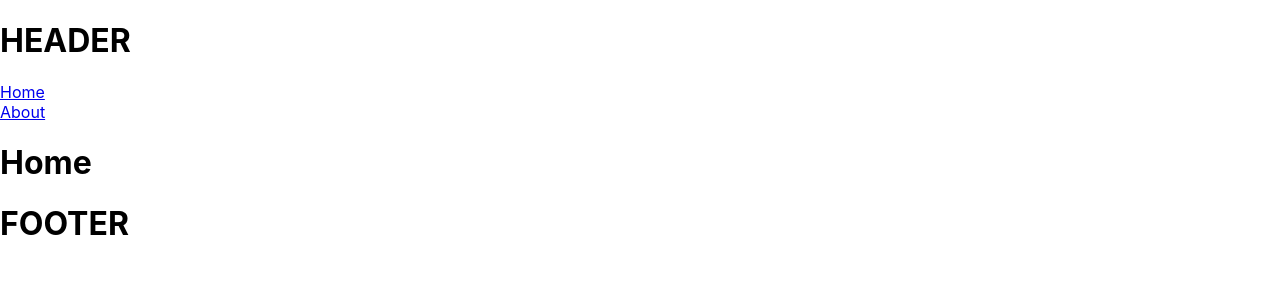
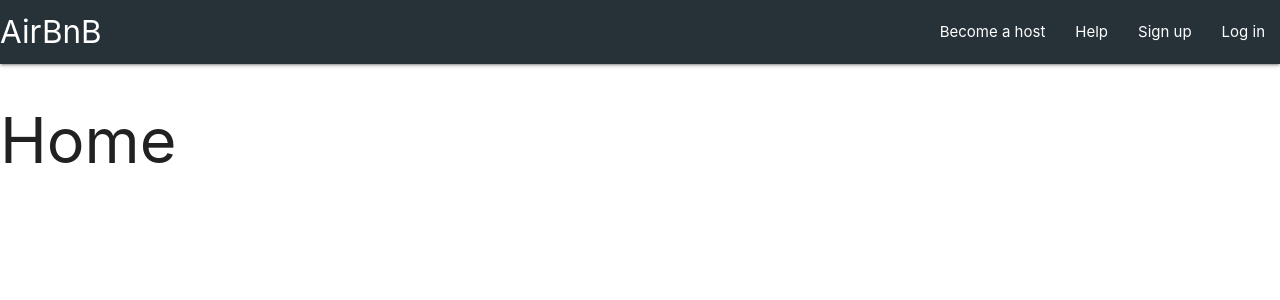
Before and after one commit to carlosmertens/learning-react-router, a React (Create React App) app: page / in a window 1280 px wide. Shown: the top 300 px of the page. Built offline with nearby package versions, Linux system fonts and the light colour scheme.

Commit message:
Clone and route Airbnb navbar

```diff
--- a/public/index.html
+++ b/public/index.html
@@ -24,6 +24,11 @@
       work correctly both with client-side routing and a non-root public URL.
       Learn how to configure a non-root public URL by running `npm run build`.
     -->
+    <!-- Compiled and minified CSS -->
+    <link
+      rel="stylesheet"
+      href="https://cdnjs.cloudflare.com/ajax/libs/materialize/1.0.0/css/materialize.min.css"
+    />
     <title>React App</title>
   </head>
   <body>
--- a/src/App.js
+++ b/src/App.js
@@ -2,20 +2,23 @@ import React from "react";
 // import logo from "./logo.svg";
 import "./App.css";
 import { BrowserRouter as Router, Route, Link } from "react-router-dom";
+import Navbar from "./navbar/Navbar";
 
 const Home = () => <h1>Home</h1>;
-const About = () => <h1>About</h1>;
+const Host = () => <h1>Host</h1>;
+const Help = () => <h1>Help</h1>;
+const SignUp = () => <h1>Sign Up</h1>;
+const Login = () => <h1>Log In</h1>;
 
 function App() {
   return (
     <Router>
-      <h1>HEADER</h1>
-      <Link to="/">Home</Link>
-      <br />
-      <Link to="/about">About</Link>
+      <Navbar />
       <Route exact path="/" component={Home} />
-      <Route path="/about" component={About} />
-      <h1>FOOTER</h1>
+      <Route exact path="/host" component={Host} />
+      <Route exact path="/help" component={Help} />
+      <Route exact path="/signup" component={SignUp} />
+      <Route exact path="/login" component={Login} />
     </Router>
   );
 }
--- /dev/null
+++ b/src/navbar/Navbar.js
@@ -0,0 +1,31 @@
+import React from "react";
+import { Link, NavLink } from "react-router-dom";
+import "./navbar.css";
+
+function Navbar(props) {
+  return (
+    <nav className="blue-grey darken-4">
+      <div className="nav-wrapper">
+        <Link to="/" className="brand-logo">
+          AirBnB
+        </Link>
+        <ul id="nav-mobile" className="right hide-on-med-and-down">
+          <li>
+            <NavLink to="/host">Become a host</NavLink>
+          </li>
+          <li>
+            <NavLink to="/help">Help</NavLink>
+          </li>
+          <li>
+            <NavLink to="/signup">Sign up</NavLink>
+          </li>
+          <li>
+            <NavLink to="/login">Log in</NavLink>
+          </li>
+        </ul>
+      </div>
+    </nav>
+  );
+}
+
+export default Navbar;
--- /dev/null
+++ b/src/navbar/navbar.css
@@ -0,0 +1,3 @@
+nav .active {
+  text-decoration: underline;
+}
```
Also changed, not shown: src/RouterBasic.js (added, +23 -0 lines).
